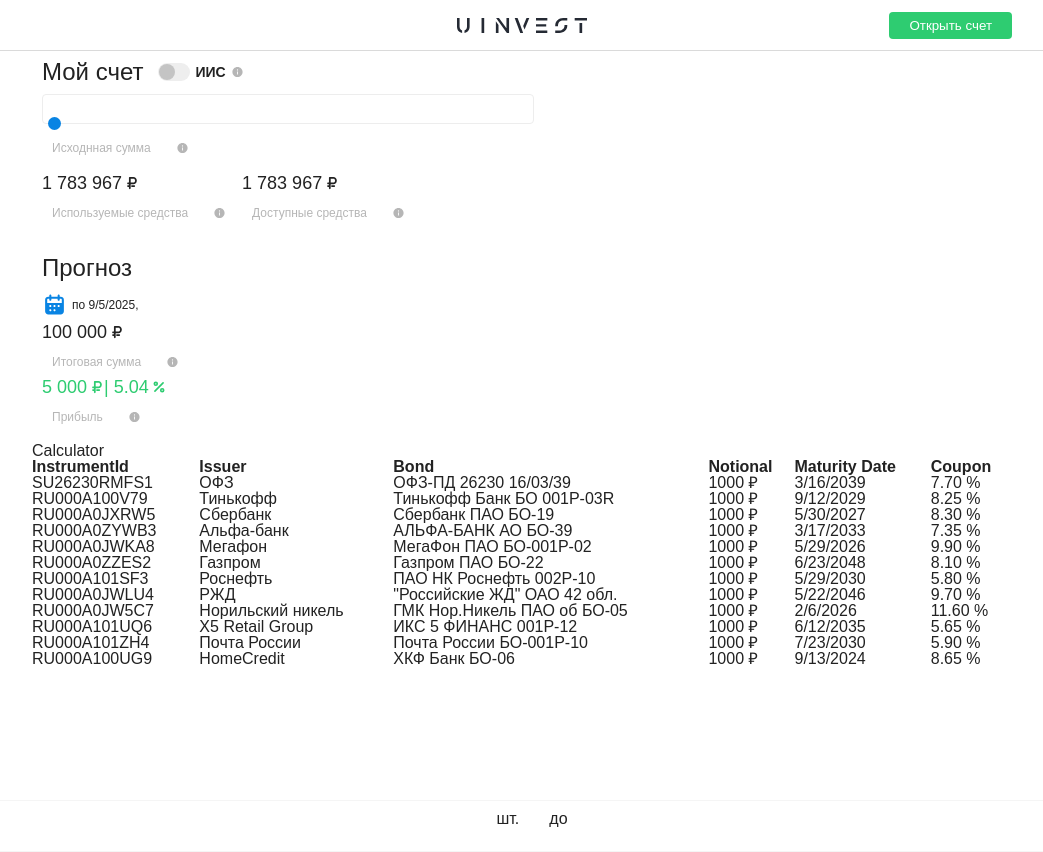
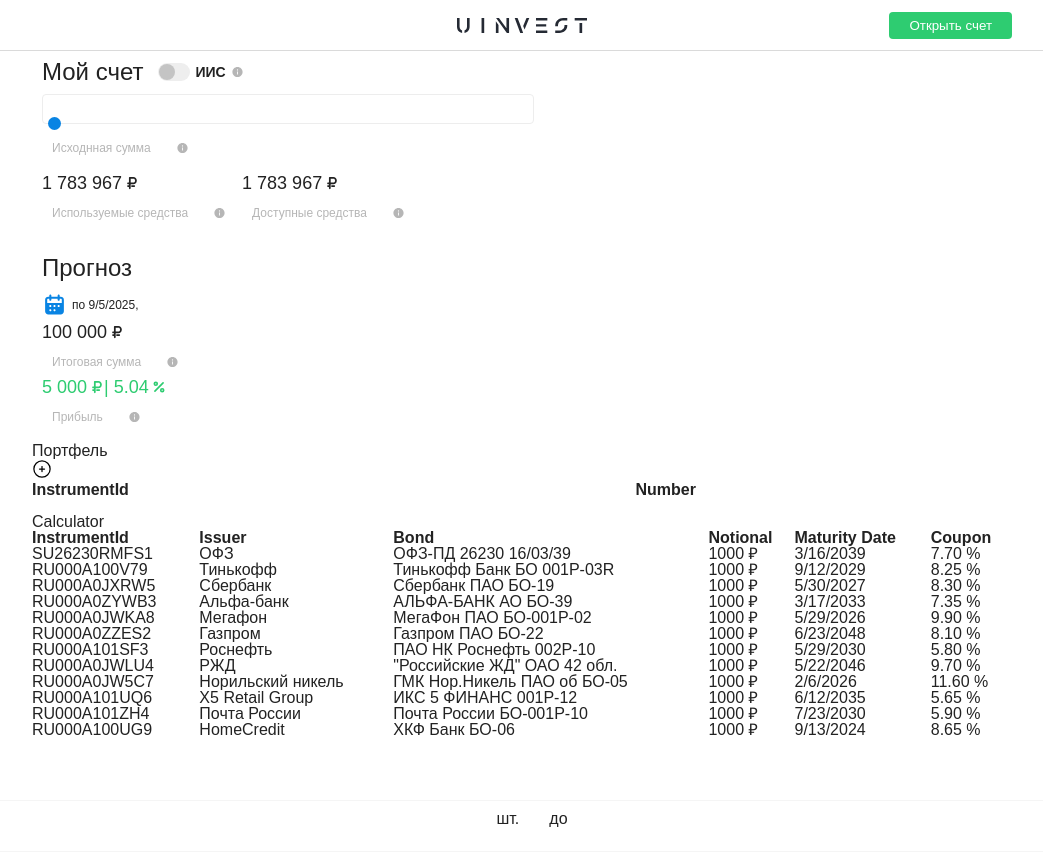
Before and after one commit to alewkinr/stonks, a React app: page / in a window 1280 px wide. Shown: the whole page, without its empty margins (118-1161 px from the left). Built offline with nearby package versions, Linux system fonts and the light colour scheme.

Commit message:
introduce portfolio logic

```diff
--- a/package.json
+++ b/package.json
@@ -41,6 +41,7 @@
     "react": "^16.12.0",
     "react-datepicker": "^3.1.3",
     "react-dom": "^16.12.0",
+    "react-modal": "^3.11.2",
     "react-redux": "^7.2.1",
     "react-router-dom": "^5.1.2"
   },
--- a/src/index.tsx
+++ b/src/index.tsx
@@ -5,6 +5,9 @@
 import { Provider } from "react-redux";
 import { createStore } from "redux";
 import { rootReducer } from "./store";
+import Modal from "react-modal";
+
+Modal.setAppElement('#root');
 
 const store = createStore(rootReducer);
 
--- a/src/pages/Home/childs/Calculator/Calculator.tsx
+++ b/src/pages/Home/childs/Calculator/Calculator.tsx
@@ -1,16 +1,35 @@
-import React, { useEffect } from "react";
+import React, {useEffect} from "react";
 import {CalculatorView} from "./Calculator.view";
 import {Bond} from "../../../../common/types";
 import {AppState} from "../../../../store";
-import {initializeBonds} from "../../../../store/Calculator/Calculator.actions";
+import {
+    setInstrumentNumberInPortfolio,
+    initializeBonds,
+    removeInstrumentFromPortfolio,
+    changeInstrumentToAddIdInput,
+    changeInstrumentToAddNumberInput,
+    openAddInstrumentModal,
+    closeAddInstrumentModal
+} from "../../../../store/Calculator/Calculator.actions";
 import {connect} from "react-redux";
 
 type CalculatorState = {
     bonds: { [instrumentId: string]: Bond }
+    portfolio: { [instrumentId: number]: number }
+    addInstrumentModalIsShown: boolean,
+
+    instrumentToAddId: string,
+    instrumentToAddNumber: number
 };
 
 type CalculatorDispatch = {
     initializeBonds: typeof initializeBonds,
+    setInstrumentNumberInPortfolio: typeof setInstrumentNumberInPortfolio,
+    removeInstrumentFromPortfolio: typeof removeInstrumentFromPortfolio,
+    changeInstrumentToAddIdInput: typeof changeInstrumentToAddIdInput,
+    changeInstrumentToAddNumberInput: typeof changeInstrumentToAddNumberInput,
+    openAddInstrumentModal: typeof openAddInstrumentModal,
+    closeAddInstrumentModal: typeof closeAddInstrumentModal
 };
 
 export type CalculatorProps = CalculatorState & CalculatorDispatch;
@@ -30,13 +49,19 @@
 }
 
 const mapStateToProps = (state: AppState): CalculatorState => {
-    const {bonds} = state.calculator;
+    const {bonds, portfolio, addInstrumentModalIsShown, instrumentToAddId, instrumentToAddNumber} = state.calculator;
 
-    return {bonds};
+    return {bonds, portfolio, addInstrumentModalIsShown, instrumentToAddId, instrumentToAddNumber};
 }
 
 const mapDispatchToProps: CalculatorDispatch = {
     initializeBonds: initializeBonds,
+    setInstrumentNumberInPortfolio: setInstrumentNumberInPortfolio,
+    removeInstrumentFromPortfolio: removeInstrumentFromPortfolio,
+    changeInstrumentToAddIdInput: changeInstrumentToAddIdInput,
+    changeInstrumentToAddNumberInput: changeInstrumentToAddNumberInput,
+    openAddInstrumentModal: openAddInstrumentModal,
+    closeAddInstrumentModal: closeAddInstrumentModal
 };
 
 export default connect(mapStateToProps, mapDispatchToProps)(Calculator);
--- a/src/pages/Home/childs/Calculator/Calculator.view.tsx
+++ b/src/pages/Home/childs/Calculator/Calculator.view.tsx
@@ -1,21 +1,100 @@
 import styles from "./Calculator.style.css";
 
 import React from "react";
-import { CalculatorProps } from "./Calculator";
-import { Account } from "./childs/Account";
-import { Projection } from "./childs/Projection";
+import {CalculatorProps} from "./Calculator";
+import {Account} from "./childs/Account";
+import {Projection} from "./childs/Projection";
+import addButton from "./Contents/add-button.svg";
+import Modal from "react-modal";
+
+const modalStyles = {
+    content : {
+        top                   : '50%',
+        left                  : '50%',
+        right                 : 'auto',
+        bottom                : 'auto',
+        marginRight           : '-50%',
+        transform             : 'translate(-50%, -50%)'
+    }
+};
 
 export const CalculatorView: React.FC<CalculatorProps> = (props) => {
-  const { bonds } = props;
+    const {
+        bonds,
+        portfolio,
+        addInstrumentModalIsShown,
+        instrumentToAddId,
+        instrumentToAddNumber,
+
+        openAddInstrumentModal,
+        closeAddInstrumentModal,
+        setInstrumentNumberInPortfolio,
+        changeInstrumentToAddIdInput,
+        changeInstrumentToAddNumberInput,
+    } = props;
 
     return (
         <div className={styles.container}>
             <div className={styles.account}>
-				<Account />
+                <Account/>
             </div>
             <div className={styles.forecast}>
-                <Projection />
+                <Projection/>
             </div>
+            <div className={styles.workspace}>
+                <div className={styles.container}>
+                    <h1>Портфель</h1>
+                    <input type="image"
+                           src={addButton}
+                           width={20}
+                           alt={"Добавить инструмент"}
+                           onClick={openAddInstrumentModal}/>
+                    <Modal isOpen={addInstrumentModalIsShown}
+                           style={modalStyles}
+                    >
+                        <input type="text"
+                               name="instrumentId"
+                               value={instrumentToAddId}
+                               onChange={(e: React.ChangeEvent<HTMLInputElement>) => {
+                                   changeInstrumentToAddIdInput(e.target.value);
+                               }}/>
+                        <input type="text"
+                               name="count"
+                               value={instrumentToAddNumber}
+                               onChange={(e: React.ChangeEvent<HTMLInputElement>) => {
+                                   changeInstrumentToAddNumberInput(e.target.value);
+                               }}/>
+                        <button onClick={closeAddInstrumentModal}>close</button>
+                        <button onClick={() => setInstrumentNumberInPortfolio(instrumentToAddId, instrumentToAddNumber)}>
+                            add/delete instrument
+                        </button>
+                    </Modal>
+                </div>
+                <div>
+                    <table style={{width: "100%"}}>
+                        <thead>
+                        <tr>
+                            <th style={{textAlign: "left", fontWeight: "bold"}}>InstrumentId</th>
+                            <th style={{textAlign: "left", fontWeight: "bold"}}>Number</th>
+                        </tr>
+                        </thead>
+                        <tbody>
+                        {Object.keys(portfolio)
+                            .map((instrumentId, i) => {
+                                let instrumentNumber = portfolio[instrumentId];
+                                //let bond = bonds[instrumentId];
+
+                                return (
+                                    <tr key={i}>
+                                        <td>{instrumentId}</td>
+                                        <td>{instrumentNumber}</td>
+                                    </tr>)
+                            })}
+                        </tbody>
+                    </table>
+                </div>
+            </div>
+            <br/>
             <div className={styles.workspace}>
                 <h1>{"Calculator"}</h1>
                 <div>
--- a/src/store/Calculator/Calculator.actions.ts
+++ b/src/store/Calculator/Calculator.actions.ts
@@ -9,3 +9,44 @@
         bonds
     } as const;
 }
+
+export const setInstrumentNumberInPortfolio = (instrumentId: string, instrumentNumber: number) => {
+    return {
+        type: Keys.SET_INSTRUMENT_NUMBER_IN_PORTFOLIO,
+        instrumentId,
+        instrumentNumber
+    } as const;
+}
+
+export const removeInstrumentFromPortfolio = (instrumentId: string) => {
+    return {
+        type: Keys.REMOVE_INSTRUMENT_FROM_PORTFOLIO,
+        instrumentId
+    } as const
+}
+
+export const changeInstrumentToAddIdInput = (instrumentToAddId: string) => {
+    return {
+        type: Keys.CHANGE_INSTRUMENT_TO_ADD_ID_INPUT,
+        instrumentToAddId
+    } as const;
+}
+
+export const changeInstrumentToAddNumberInput = (instrumentToAddNumber: string) => {
+    return {
+        type: Keys.CHANGE_INSTRUMENT_TO_ADD_NUMBER_INPUT,
+        instrumentToAddNumber
+    } as const;
+}
+
+export const openAddInstrumentModal = () => {
+    return {
+        type: Keys.OPEN_ADD_INSTRUMENT_MODAL
+    } as const
+}
+
+export const closeAddInstrumentModal = () => {
+    return {
+        type: Keys.CLOSE_ADD_INSTRUMENT_MODAL
+    } as const
+}
--- a/src/store/Calculator/Calculator.keys.ts
+++ b/src/store/Calculator/Calculator.keys.ts
@@ -1,3 +1,12 @@
 export enum Keys {
-	INITIALIZE_BONDS = "INITIALIZE_BONDS"
+	INITIALIZE_BONDS = "INITIALIZE_BONDS",
+
+	SET_INSTRUMENT_NUMBER_IN_PORTFOLIO = "SET_INSTRUMENT_NUMBER_IN_PORTFOLIO",
+	REMOVE_INSTRUMENT_FROM_PORTFOLIO = "REMOVE_INSTRUMENT_FROM_PORTFOLIO",
+
+	CHANGE_INSTRUMENT_TO_ADD_ID_INPUT = "CHANGE_INSTRUMENT_TO_ADD_ID_INPUT",
+	CHANGE_INSTRUMENT_TO_ADD_NUMBER_INPUT = "CHANGE_INSTRUMENT_TO_ADD_NUMBER_INPUT",
+
+	OPEN_ADD_INSTRUMENT_MODAL = "OPEN_ADD_INSTRUMENT_MODAL",
+	CLOSE_ADD_INSTRUMENT_MODAL = "CLOSE_ADD_INSTRUMENT_MODAL"
 }
--- a/src/store/Calculator/Calculator.reducer.ts
+++ b/src/store/Calculator/Calculator.reducer.ts
@@ -1,11 +1,79 @@
 import {Keys} from "./Calculator.keys";
 import {Actions} from "./Calculator.actions.type";
 import {initState, State} from "./Calculator.state";
+import {Bond} from "../../common/types";
 
 export const calculator = (state = initState, action: Actions): State => {
     switch (action.type) {
         case Keys.INITIALIZE_BONDS:
             return {...state, bonds: action.bonds};
+        case Keys.SET_INSTRUMENT_NUMBER_IN_PORTFOLIO:
+            let bonds: { [instrumentId: string]: Bond } = state.bonds;
+            let portfolio: { [instrumentId: string]: number } = state.portfolio;
+            let instrumentId = action.instrumentId;
+            let numberToSet = action.instrumentNumber;
+
+            if (!bonds.hasOwnProperty(instrumentId)) {
+                console.log("something goes wrong, instrumentId not found");
+                return state;
+            }
+
+            if (numberToSet < 0) {
+                console.log("something goes wrong, numberToSet < 0, don't handle this request");
+                return state;
+            }
+
+            if (numberToSet == 0) {
+
+                if (portfolio.hasOwnProperty(instrumentId)) {
+                    delete portfolio[instrumentId];
+                }
+            } else {
+                portfolio[instrumentId] = numberToSet;
+            }
+            return {
+                ...state,
+                portfolio: portfolio,
+                addInstrumentModalIsShown: false,
+                instrumentToAddId: "",
+                instrumentToAddNumber: 0,
+            };
+        case Keys.CHANGE_INSTRUMENT_TO_ADD_ID_INPUT:
+            return {
+                ...state,
+                instrumentToAddId: action.instrumentToAddId
+            };
+        case Keys.CHANGE_INSTRUMENT_TO_ADD_NUMBER_INPUT:
+            let instrumentToAddNumber = action.instrumentToAddNumber;
+
+            if (instrumentToAddNumber == null || instrumentToAddNumber === "") {
+                return {
+                    ...state,
+                    instrumentToAddNumber: 0
+                };
+            }
+
+            if (/^\d+$/.test(instrumentToAddNumber)) {
+                return {
+                    ...state,
+                    instrumentToAddNumber: +instrumentToAddNumber
+                };
+            }
+            return state;
+        case Keys.OPEN_ADD_INSTRUMENT_MODAL:
+            return {
+                ...state,
+                addInstrumentModalIsShown: true,
+                instrumentToAddId: "",
+                instrumentToAddNumber: 0
+            };
+        case Keys.CLOSE_ADD_INSTRUMENT_MODAL:
+            return {
+                ...state,
+                addInstrumentModalIsShown: false,
+                instrumentToAddId: "",
+                instrumentToAddNumber: 0
+            };
         default:
             return state;
     }
--- a/src/store/Calculator/Calculator.state.ts
+++ b/src/store/Calculator/Calculator.state.ts
@@ -1,9 +1,19 @@
 import {Bond} from "../../common/types";
 
 export type State = {
-	bonds: { [instrumentId: string]: Bond }
+	bonds: { [instrumentId: string]: Bond },
+	portfolio: { [instrumentId: string]: number },
+	addInstrumentModalIsShown: boolean,
+
+	instrumentToAddId: string,
+	instrumentToAddNumber: number
 };
 
 export const initState: State = {
-	bonds: {}
+	bonds: {},
+	portfolio: {},
+	addInstrumentModalIsShown: false,
+
+	instrumentToAddId: "",
+	instrumentToAddNumber: 0
 };
```
Also changed, not shown: src/pages/Home/childs/Calculator/Contents/add-button.svg (added). Lines whose indentation alone changed are shown as unchanged.
